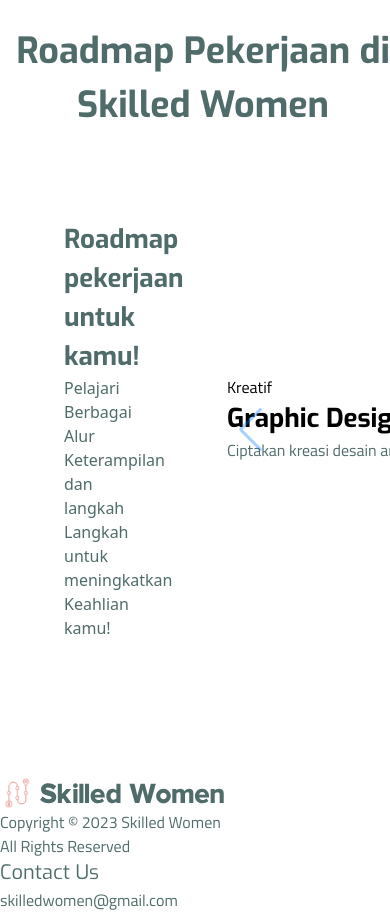
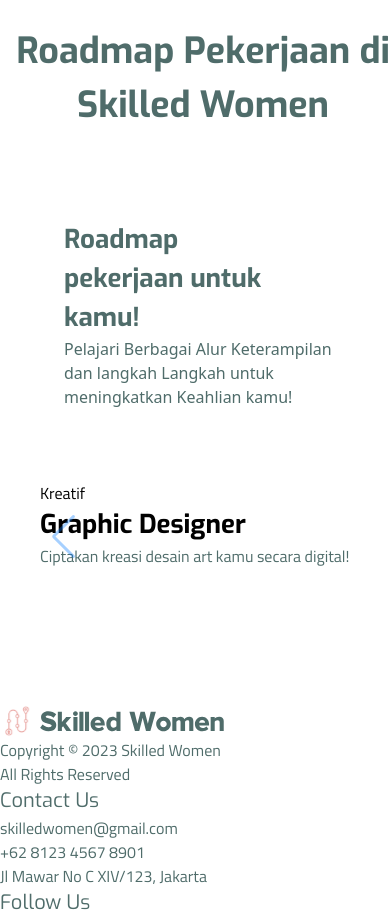
Before and after one commit to Rohana-Kuddus/skilled-women, a React (Vite) app: page / in a window 390 px wide. Shown: the part 5000-5917 px from the top of the page. Built offline with nearby package versions, Linux system fonts and the light colour scheme.

Commit message:
fix landing page, carousel need fix

```diff
--- a/src/pages/LandingPage.jsx
+++ b/src/pages/LandingPage.jsx
@@ -257,14 +257,27 @@ function LandingPage() {
             </div>
           </div>
 
-          <div className="container">
+          <div className="roadmap-slider">
             <Swiper
               // install Swiper modules
               modules={[Navigation, Pagination]}
               spaceBetween={20}
-              slidesPerView={3}
+              // slidesPerView={3}
               navigation
               pagination={{ clickable: true }}
+              breakpoints={
+                {
+                  0: {
+                    slidesPerView: 1,
+                  },
+                  400:{
+                    slidesPerView:2,
+                  },
+                  639: {
+                    slidesPerView: 3,
+                  }
+                }
+              }
             >
               {jobsData.map((val) => (
                 <SwiperSlide key={val.id}>
--- a/src/styles/components/LandingPage.css
+++ b/src/styles/components/LandingPage.css
@@ -37,7 +37,7 @@
 }
 
 .div-imgHero {
-  @apply w-full md:ml-72 md:mt-4;
+  @apply md:ml-72 md:mt-4;
 }
 
 /* {Fitur section} */
@@ -191,11 +191,11 @@
 }
 
 .roadmap-list {
-  @apply grid grid-cols-2 justify-between px-6 p-16 gap-12;
+  @apply flex flex-wrap justify-between px-6 p-16 gap-12;
 }
 
 .roadmap-konten {
-  @apply px-6 pt-6;
+  @apply px-6 pt-6 max-w-96;
 }
 
 .roadmap-text {
@@ -205,3 +205,7 @@
 .roadmap-h2-p {
   @apply heading2 mr-12;
 }
+
+.roadmap-slider {
+  @apply md:max-w-4xl
+}
```
